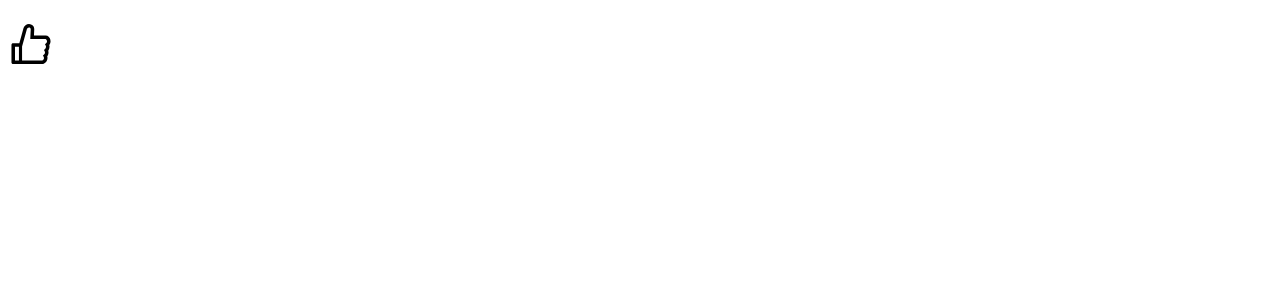
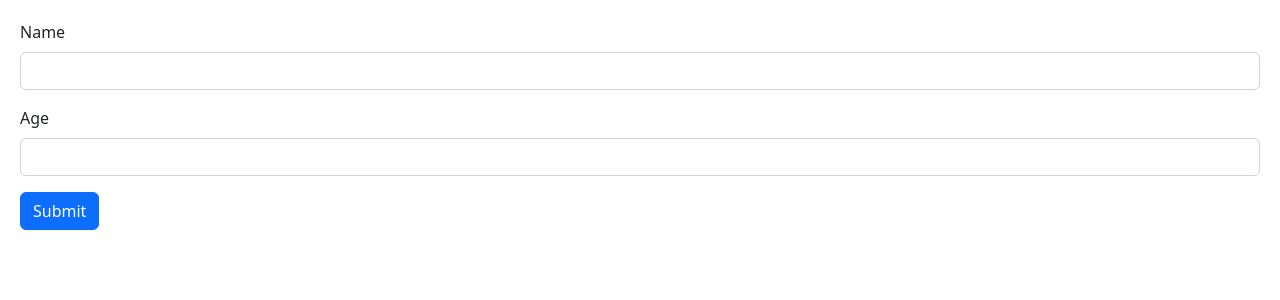
Before and after one commit to TewodrosAdimas/reactBestPractice2, a React (Vite) app in the folder react-app/: page / in a window 1280 px wide. Shown: the top 300 px of the page. Built offline with nearby package versions, Linux system fonts and the light colour scheme.

Commit message:
form created

```diff
--- a/react-app/package.json
+++ b/react-app/package.json
@@ -10,6 +10,7 @@
   },
   "dependencies": {
     "bootstrap": "^5.2.3",
+    "immer": "^10.1.1",
     "react": "^18.2.0",
     "react-dom": "^18.2.0",
     "react-icons": "^5.3.0"
--- a/react-app/src/App.tsx
+++ b/react-app/src/App.tsx
@@ -1,9 +1,11 @@
 import React from "react";
 import LikeButton from "./components/LikeButton";
+import Form from "./components/Form";
+
 const App: React.FC = () => {
   return (
     <div>
-      <LikeButton />
+      <Form></Form>
     </div>
   );
 };
--- /dev/null
+++ b/react-app/src/components/Form.tsx
@@ -0,0 +1,26 @@
+import React from "react";
+
+const Form = () => {
+  return (
+    <form>
+      <div className="mb-3">
+        <label htmlFor="name" className="form-label">
+          Name
+        </label>{" "}
+        <input id="name" type="text" className="form-control" />{" "}
+      </div>
+
+      <div className="mb-3">
+        <label htmlFor="age" className="form-label">
+          Age
+        </label>{" "}
+        <input id="age" type="number" className="form-control" />{" "}
+      </div>
+      <button className="btn btn-primary" type="submit">
+        Submit
+      </button>
+    </form>
+  );
+};
+
+export default Form;
--- a/react-app/src/components/LikeButton.tsx
+++ b/react-app/src/components/LikeButton.tsx
@@ -6,6 +6,7 @@ const LikeButton: React.FC = () => {
 
   const toggleLike = () => {
     setLiked((prevState) => !prevState);
+    console.log("clicked");
   };
 
   return (
--- /dev/null
+++ b/react-app/src/components/index.css
@@ -0,0 +1,3 @@
+body {
+    padding: 50px;
+}
--- /dev/null
+++ b/react-app/src/index.css
@@ -0,0 +1,3 @@
+body {
+    padding: 20px;
+}
```
Also changed, not shown: react-app/src/main.tsx (+8 -7 lines), 1 other file (tests, documents, lock files or other folders).
